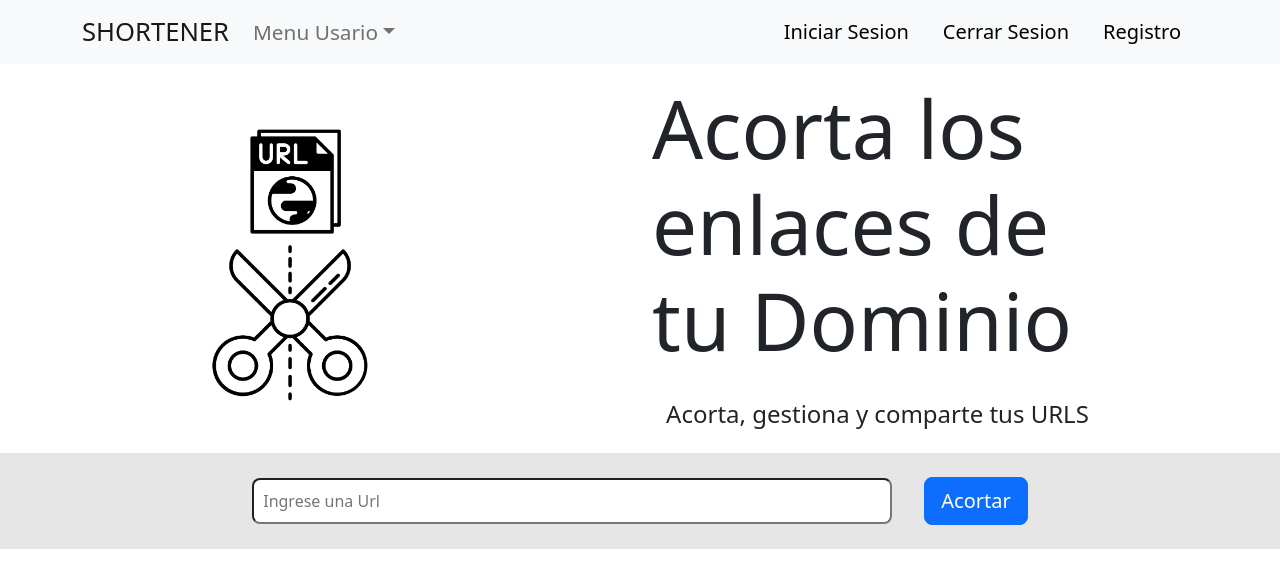
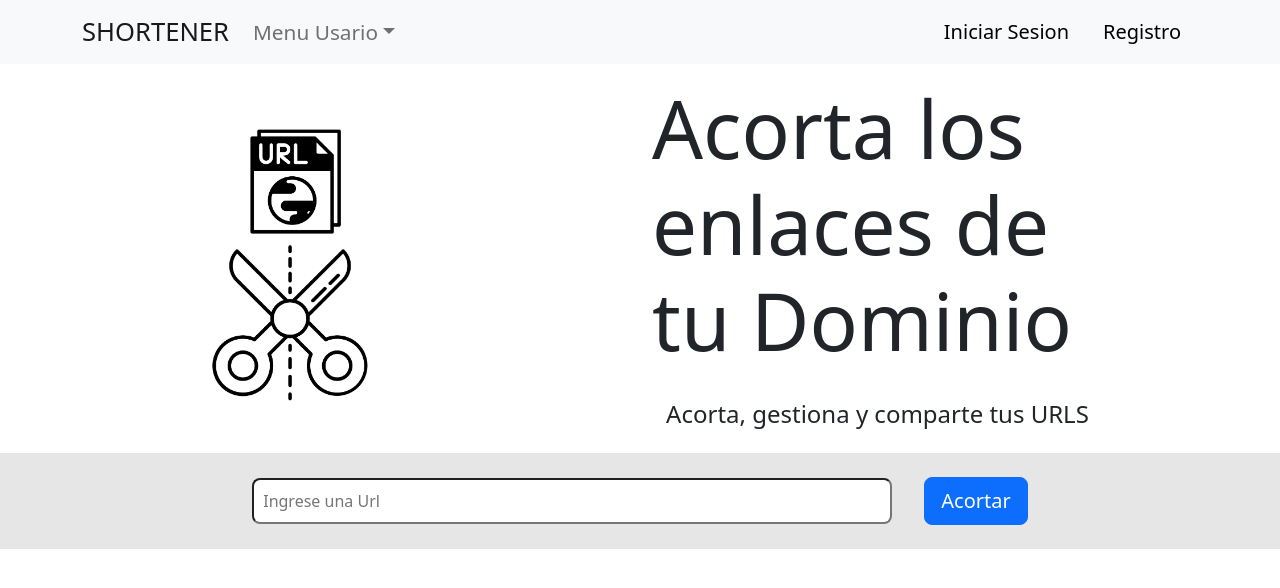
Before and after one commit to Paulobazan2022/Front_Short_Url, a React (Create React App) app in the folder shortener_url/: page / in a window 1280 px wide. Shown: the top 588 px of the page. Built offline with nearby package versions, Linux system fonts and the light colour scheme.

Commit message:
fix problems navbar

```diff
--- a/shortener_url/src/components/NavBar.jsx
+++ b/shortener_url/src/components/NavBar.jsx
@@ -27,7 +27,6 @@ function NavBar() {
                 </Navbar.Collapse>
                 <Navbar.Collapse className="justify-content-end">
                     <Button variant="light" onClick={() => navigate("/log-in")} size='lg'>Iniciar Sesion</Button>
-                    <Button variant="light" onClick={() => Sing_out()} size='lg'>Cerrar Sesion</Button>
                     <Button variant="light" onClick={() => navigate("/users/register")} size='lg'>Registro</Button>
                     <Navbar.Text>
                         <p>{contextUser.user.name}</p>
```
